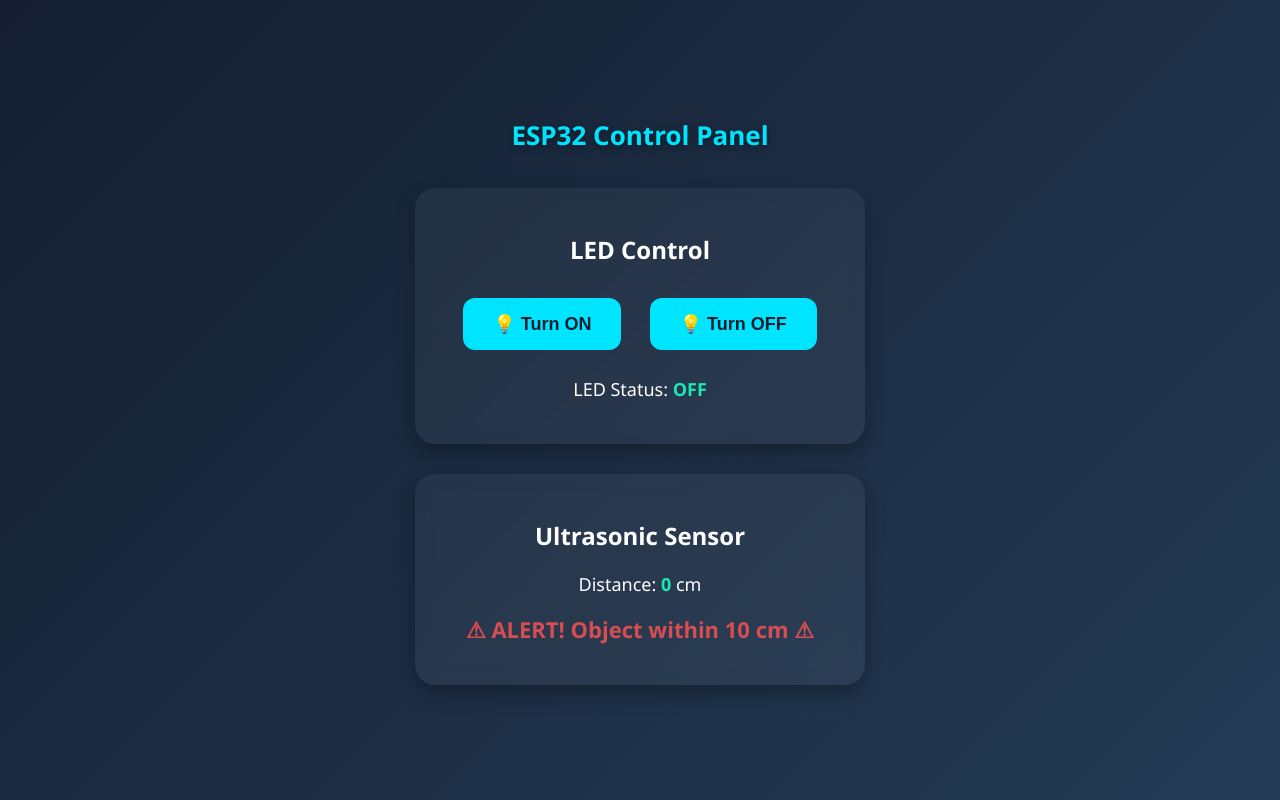
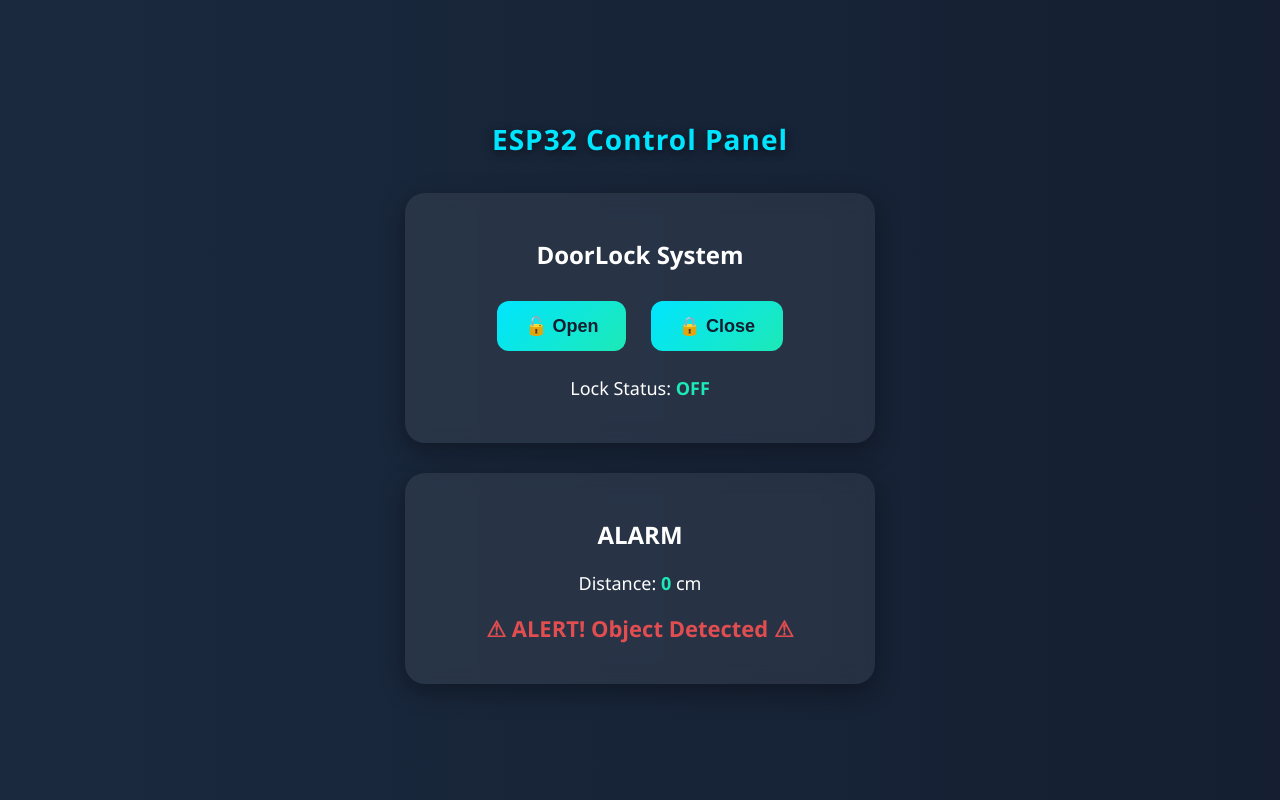
Before and after one commit to ThomasLynn4456/webproject, a Spring Boot app: page / in a window 1280 px wide. Run offline with Spring Boot 4, Linux system fonts and the light colour scheme.

Commit message:
index.html

```diff
--- a/src/main/resources/static/index.html
+++ b/src/main/resources/static/index.html
@@ -4,55 +4,76 @@
   <meta charset="UTF-8">
   <title>ESP32 Control Panel</title>
   <style>
+    /* === Global Styles === */
     body {
       font-family: "Segoe UI", sans-serif;
       margin: 0;
       padding: 0;
-            background: linear-gradient(135deg, #141e30, #243b55);
-            color: #fff;
-            text-align: center;
       min-height: 100vh;
       display: flex;
       flex-direction: column;
       justify-content: center;
+      align-items: center;
+      color: #fff;
+      text-align: center;
+      overflow-x: hidden;
+
+      /* Animated Gradient Background */
+      background: linear-gradient(270deg, #141e30, #243b55, #1a237e, #00695c);
+      background-size: 800% 800%;
+      animation: gradientShift 15s ease infinite;
     }
 
+    @keyframes gradientShift {
+      0% { background-position: 0% 50%; }
+      50% { background-position: 100% 50%; }
+      100% { background-position: 0% 50%; }
+    }
+
+    /* === Title === */
     h1 {
-            font-size: 26px;
+      font-size: 28px;
       margin-bottom: 20px;
       color: #00e5ff;
-            text-shadow: 0 2px 6px rgba(0,0,0,0.4);
+      text-shadow: 0 2px 8px rgba(0, 0, 0, 0.6);
+      letter-spacing: 1px;
     }
 
+    /* === Card Styling === */
     .card {
-            background: rgba(255, 255, 255, 0.05);
+      background: rgba(255, 255, 255, 0.07);
       border-radius: 20px;
       padding: 25px;
-            margin: 15px auto;
+      margin: 15px;
       width: 90%;
-            max-width: 400px;
-            box-shadow: 0 8px 20px rgba(0,0,0,0.3);
-            backdrop-filter: blur(8px);
+      max-width: 420px;
+      box-shadow: 0 8px 24px rgba(0, 0, 0, 0.35);
+      backdrop-filter: blur(10px);
+      transition: transform 0.3s;
+    }
+    .card:hover {
+      transform: translateY(-5px);
     }
 
+    /* === Buttons === */
     button {
-            padding: 15px 30px;
-            margin: 12px;
+      padding: 14px 28px;
+      margin: 10px;
       font-size: 18px;
       border: none;
       border-radius: 12px;
       cursor: pointer;
-            background: #00e5ff;
+      background: linear-gradient(135deg, #00e5ff, #1de9b6);
       color: #141e30;
       font-weight: bold;
-            transition: transform 0.2s, background 0.3s;
+      transition: transform 0.2s, box-shadow 0.3s;
+    }
+    button:hover {
+      transform: scale(1.08);
+      box-shadow: 0 6px 16px rgba(0, 229, 255, 0.4);
     }
 
-        button:hover {
-            transform: scale(1.08);
-            background: #1de9b6;
-        }
-
+    /* === Status text === */
     .status {
       margin-top: 15px;
       font-size: 18px;
@@ -64,7 +85,7 @@
     }
 
     .alert {
-            margin-top: 20px;
+      margin-top: 18px;
       color: #ff5252;
       font-weight: bold;
       font-size: 22px;
@@ -73,13 +94,14 @@
 
     @keyframes pulse {
       from { transform: scale(1); opacity: 1; }
-            to { transform: scale(1.1); opacity: 0.8; }
+      to { transform: scale(1.08); opacity: 0.85; }
     }
 
-        /* Make responsive */
+    /* === Responsive Design === */
     @media (max-width: 500px) {
       h1 { font-size: 22px; }
-            button { width: 90%; font-size: 16px; }
+      button { width: 100%; font-size: 16px; }
+      .card { padding: 20px; }
     }
   </style>
 </head>
@@ -87,14 +109,14 @@
   <h1>ESP32 Control Panel</h1>
 
   <div class="card">
-    <h2>LED Control</h2>
-    <button onclick="controlLed('on')">💡 Turn ON</button>
-    <button onclick="controlLed('off')">💡 Turn OFF</button>
-    <p class="status">LED Status: <span id="ledStatus" class="highlight">Loading...</span></p>
+    <h2>DoorLock System</h2>
+    <button onclick="controlLed('on')">🔓 Open</button>
+    <button onclick="controlLed('off')">🔒 Close</button>
+    <p class="status">Lock Status: <span id="ledStatus" class="highlight">Loading...</span></p>
   </div>
 
   <div class="card">
-    <h2>Ultrasonic Sensor</h2>
+    <h2>ALARM</h2>
     <p class="status">Distance: <span id="distance" class="highlight">0</span> cm</p>
     <p id="alert"></p>
   </div>
@@ -112,7 +134,7 @@
 
         if (dist < 10) {
           document.getElementById("alert").innerHTML =
-                    "<span class='alert'>⚠ ALERT! Object within 10 cm ⚠</span>";
+            "<span class='alert'>⚠ ALERT! Object Detected ⚠</span>";
         } else {
           document.getElementById("alert").innerText = "";
         }
@@ -127,7 +149,7 @@
       fetchStatus();
     }
 
-    setInterval(fetchStatus, 2000); // Refresh every 2s
+    setInterval(fetchStatus, 2000);
     fetchStatus();
   </script>
 </body>
```
Lines whose indentation alone changed are shown as unchanged.
